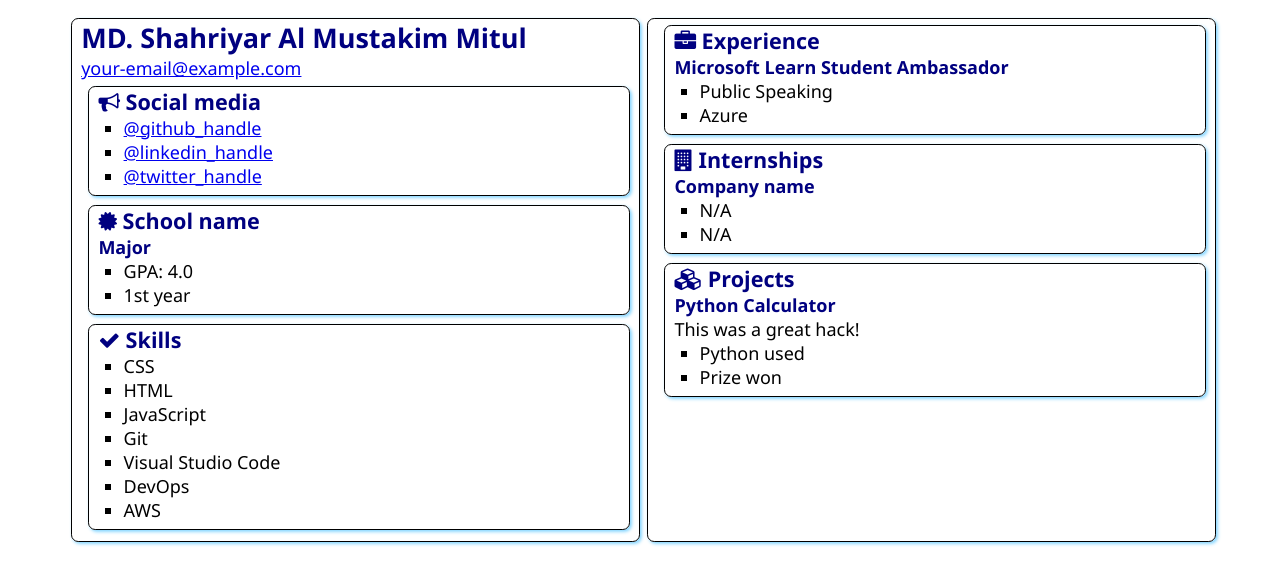
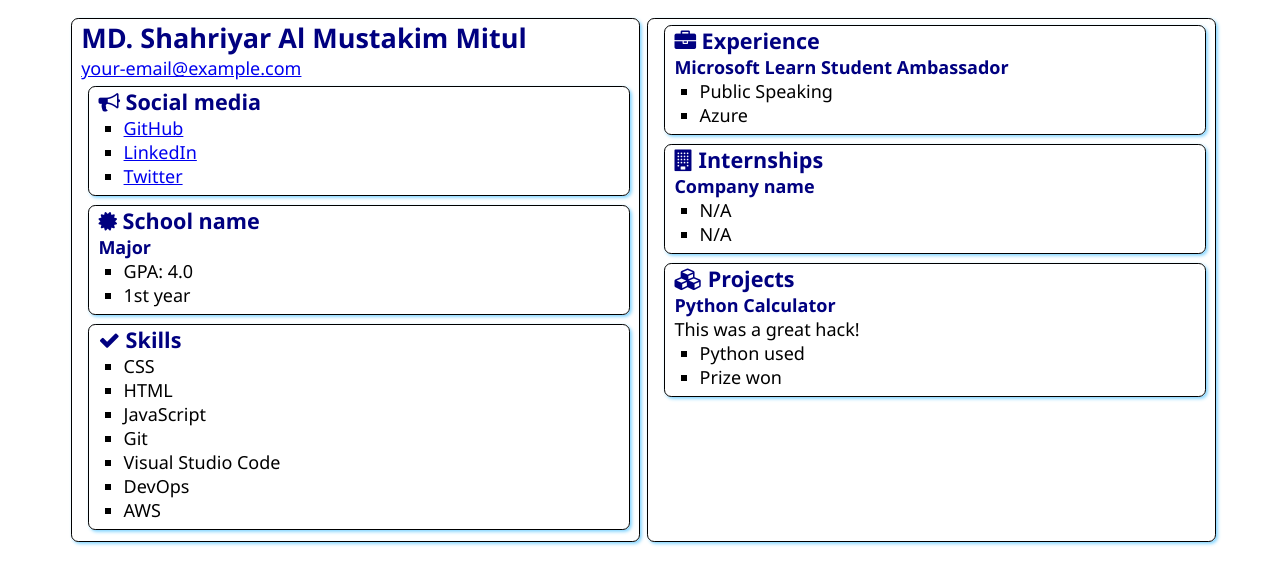
Before and after one commit to mitul3737/SATechnicalOnboarding, a plain HTML site: page src/index.html in a window 1280 px wide. Drawn offline with Linux system fonts and the light colour scheme.

Commit message:
updated handles

```diff
--- a/src/index.html
+++ b/src/index.html
@@ -21,9 +21,9 @@
                     Social media
                 </h2>
                 <ul>
-                    <li><a href="https://github.com/mitul3737">@github_handle</a></li>
-                    <li><a href="https://www.linkedin.com/in/md-shahriyar-al-mustakim-mitul-9084b31a0/">@linkedin_handle</a></li>
-                    <li><a href="https://twitter.com/ShahriyarMitul">@twitter_handle</a></li>
+                    <li><a href="https://github.com/mitul3737">GitHub</a></li>
+                    <li><a href="https://www.linkedin.com/in/md-shahriyar-al-mustakim-mitul-9084b31a0/">LinkedIn</a></li>
+                    <li><a href="https://twitter.com/ShahriyarMitul">Twitter</a></li>
                 </ul>
             </section>
 
```
